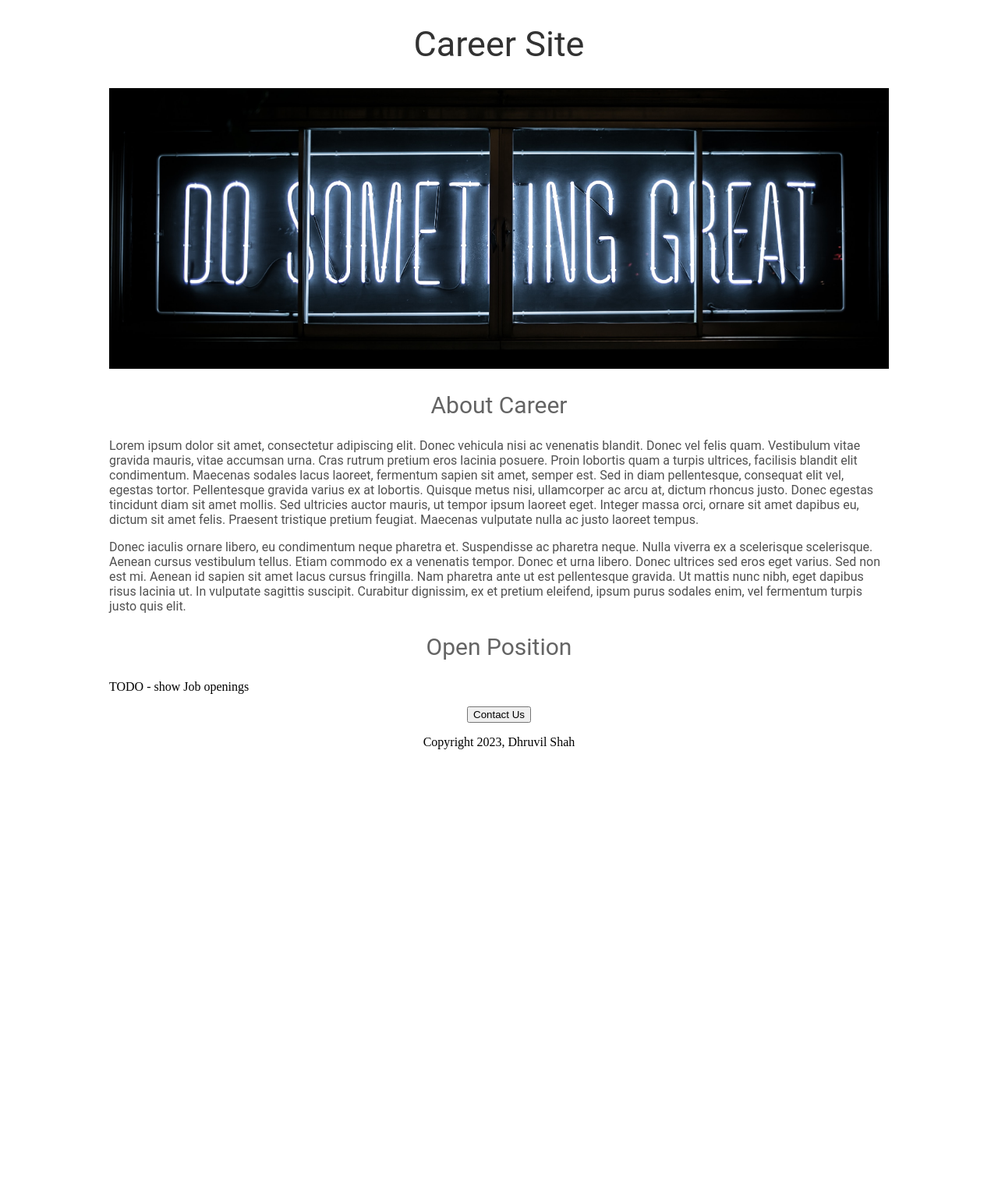
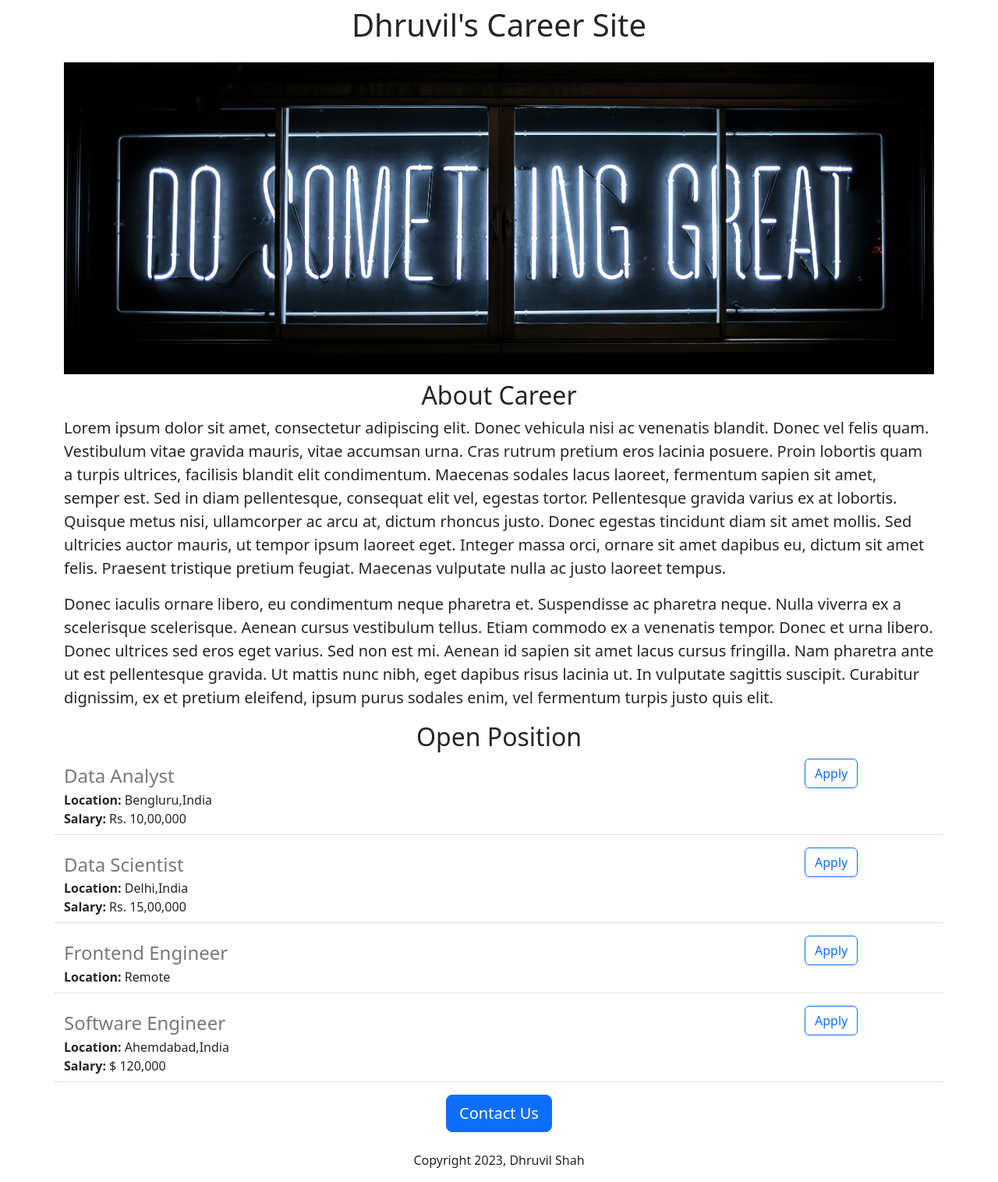
Before and after one commit to Dhruvilshah00/flask-web-app-v2, a Flask app: page / in a window 1280 px wide. Shown: the whole page at 78% size. Before the commit the page ends 961 px from the top, so only its background shows below. Run offline with Flask 2, Linux system fonts and the light colour scheme.

Commit message:
Added dynamic data and API route

```diff
--- a/app.py
+++ b/app.py
@@ -1,10 +1,41 @@
-from flask import Flask, render_template
+from flask import Flask, render_template, jsonify
 
 app = Flask(__name__)
 
+JOBS = [
+  {
+    'id' : 1,
+    'title' : "Data Analyst",
+    'location' : "Bengluru,India",
+    'salary' : "Rs. 10,00,000"
+  },
+  {
+    'id' : 2,
+    'title' : "Data Scientist",
+    'location' : "Delhi,India",
+    'salary' : "Rs. 15,00,000"
+  },
+  {
+    'id' : 3,
+    'title' : "Frontend Engineer",
+    'location' : "Remote",
+    # 'salary' : "Rs. 8,50,000"
+  },
+  {
+    'id' : 4,
+    'title' : "Software Engineer",
+    'location' : "Ahemdabad,India",
+    'salary' : "$ 120,000"
+  },
+]
+
 @app.route("/")
 def hello_world():
-    return render_template('home.html')
+    return render_template('home.html', jobs=JOBS, company_name="Dhruvil")
+
+@app.route("/api/jobs")
+def list_jobs():
+  return jsonify(JOBS)
 
 if __name__ == "__main__":
   app.run(host='0.0.0.0', debug=True)
--- a/templates/home.html
+++ b/templates/home.html
@@ -4,59 +4,39 @@
   <meta charset="UTF-8">
   <meta http-equiv="X-UA-Compatible" content="IE=edge">
   <meta name="viewport" content="width=device-width, initial-scale=1.0">
-  <title>Demo APP</title>
+  <link href="https://cdn.jsdelivr.net/npm/bootstrap@5.3.0-alpha2/dist/css/bootstrap.min.css" rel="stylesheet" integrity="sha384-aFq/bzH65dt+w6FI2ooMVUpc+21e0SRygnTpmBvdBgSdnuTN7QbdgL+OapgHtvPp" crossorigin="anonymous">
   <style>
-    h1 {
-      font-size: 45px;
-      font-family: Roboto;
-      font-weight: normal;
-      color: rgb(50, 50, 50);
-      text-align: center;
-    }
-
     #banner {
       width: 100%;
-      height: 360px;
+      height: 400px;
       object-fit: cover;
     }
-
-    #container {
-      max-width: 1000px;
-      margin: 0 auto;
-    }
-
-
-    h2 {
-      font-size: 30px;
-      font-family: Roboto;
-      font-weight: normal;
-      color: rgb(100, 100, 100);
-      text-align: center;
-    }
-
-    .bodytext {
-      font-family: Roboto;
-      color: rgb(80, 80, 80);
-    }
   </style>
+  <title>Demo APP</title>
 </head>
 <body>
-  <div id="container">
-    <h1>Career Site</h1>
-    <img id="banner" src="static/banner.jpg">
-    <h2>About Career</h2>
-    <p class="bodytext">
+  <div class="container">
+    <h1 class="text-center mt-2 mb-4">{{company_name}}'s Career Site</h1>
+    <img class="img-fluid" id="banner" src="static/banner.jpg">
+    <h2 class="text-center mt-2 mb-2">About Career</h2>
+    <p class="lead">
       Lorem ipsum dolor sit amet, consectetur adipiscing elit. Donec vehicula nisi ac venenatis blandit. Donec vel felis quam. Vestibulum vitae gravida mauris, vitae accumsan urna. Cras rutrum pretium eros lacinia posuere. Proin lobortis quam a turpis ultrices, facilisis blandit elit condimentum. Maecenas sodales lacus laoreet, fermentum sapien sit amet, semper est. Sed in diam pellentesque, consequat elit vel, egestas tortor. Pellentesque gravida varius ex at lobortis. Quisque metus nisi, ullamcorper ac arcu at, dictum rhoncus justo. Donec egestas tincidunt diam sit amet mollis. Sed ultricies auctor mauris, ut tempor ipsum laoreet eget. Integer massa orci, ornare sit amet dapibus eu, dictum sit amet felis. Praesent tristique pretium feugiat. Maecenas vulputate nulla ac justo laoreet tempus.
     </p>
-    <p class="bodytext">
+    <p class="lead">
       Donec iaculis ornare libero, eu condimentum neque pharetra et. Suspendisse ac pharetra neque. Nulla viverra ex a scelerisque scelerisque. Aenean cursus vestibulum tellus. Etiam commodo ex a venenatis tempor. Donec et urna libero. Donec ultrices sed eros eget varius. Sed non est mi. Aenean id sapien sit amet lacus cursus fringilla. Nam pharetra ante ut est pellentesque gravida. Ut mattis nunc nibh, eget dapibus risus lacinia ut. In vulputate sagittis suscipit. Curabitur dignissim, ex et pretium eleifend, ipsum purus sodales enim, vel fermentum turpis justo quis elit.
       </p>
 
-    <h2>Open Position</h2>
-    <p>TODO - show Job openings</p>
-    <div style="text-align:center;">
-      <button>Contact Us</button>
-      <p>Copyright 2023, Dhruvil Shah</p>
+    <h2 class="text-center mt-2 mb-2">Open Position</h2>
+
+    <div>
+      {% for job in jobs %}
+        {% include 'jobitem.html' %}
+      {% endfor %}
+    </div>
+
+    <div class="text-center">
+      <button class="btn btn-primary btn-lg">Contact Us</button>
+      <p class="mt-4">Copyright 2023, Dhruvil Shah</p>
     </div>
 
 
--- /dev/null
+++ b/templates/jobitem.html
@@ -0,0 +1,18 @@
+<div class="border-bottom row" style="margin-bottom: 16px; padding-bottom: 8px;">
+  <div class="col-10">
+    <h4 class="mt-2" style="color: rgb(120, 120, 120); margin-bottom: 4px;">
+      {{job['title']}}
+    </h4>
+    <div>
+      <b>Location:</b> {{job['location']}}
+    </div>
+    {% if 'salary' in job %}
+      <div>
+        <b>Salary:</b> {{job['salary']}}
+      </div>
+    {% endif %}
+  </div>
+  <div class="col-2">
+    <button type="button" class="btn btn-outline-primary">Apply</button>
+  </div>
+</div>
```
